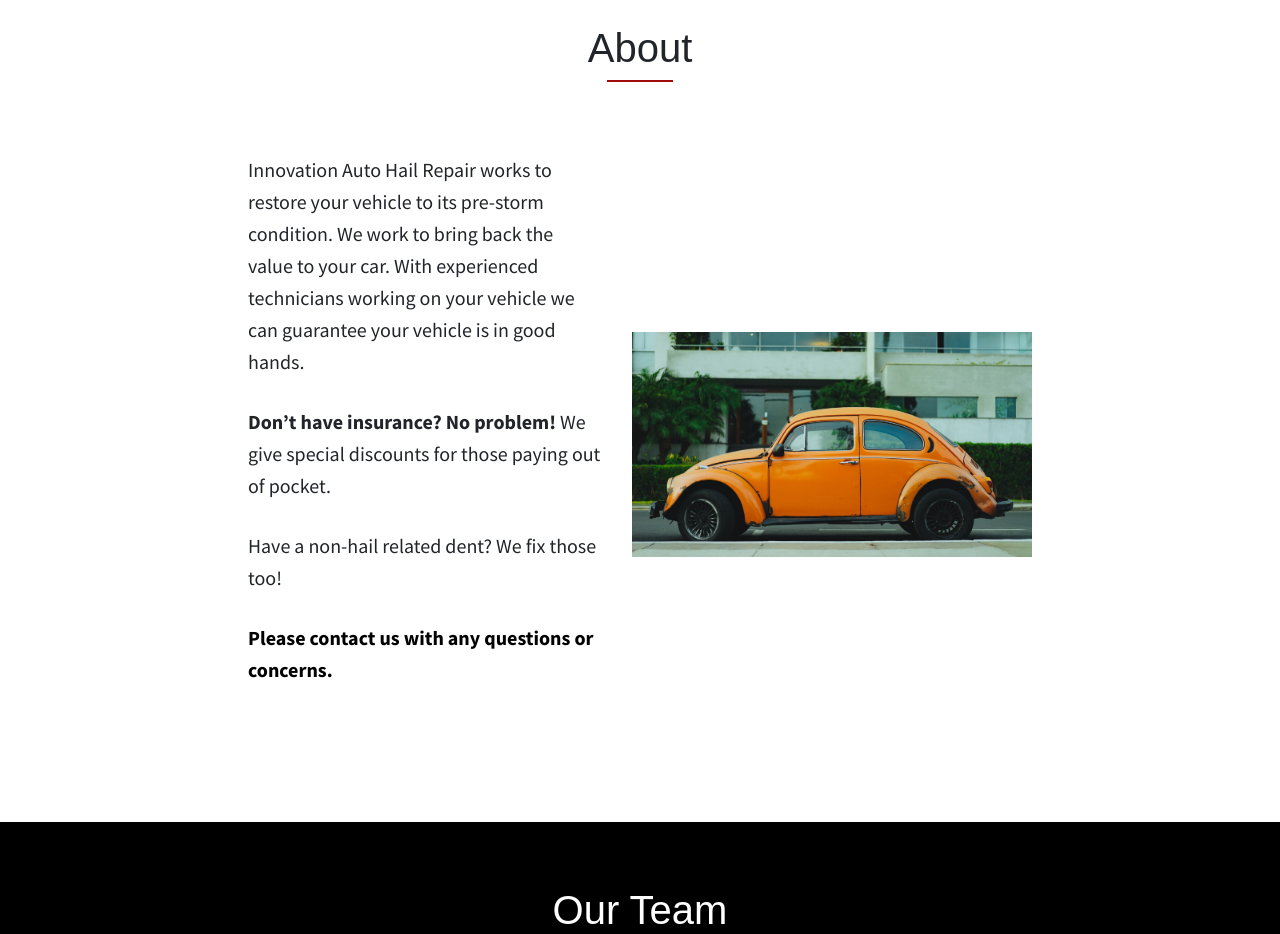
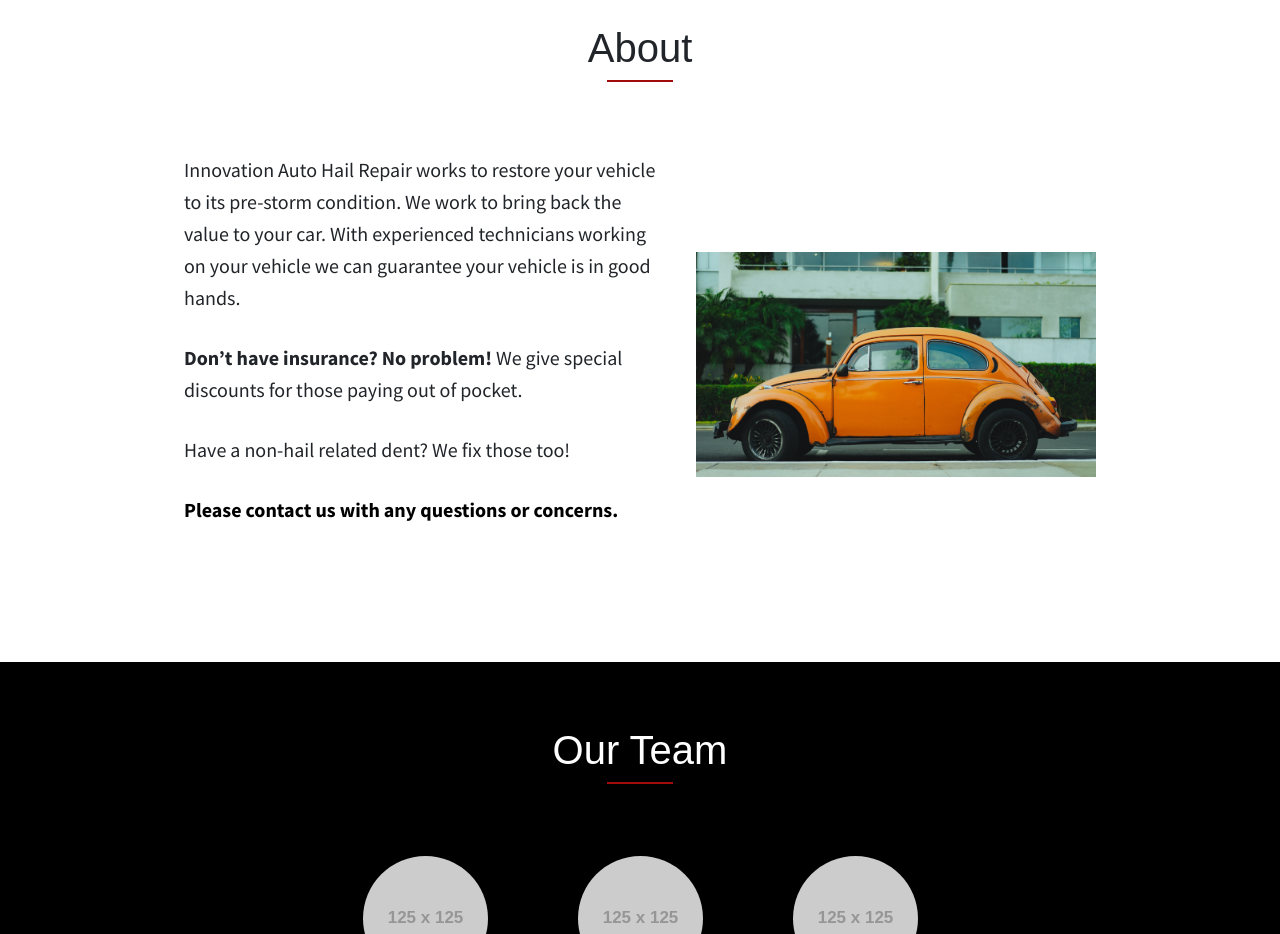
Before and after one commit to JRivera-31/Innovation-Auto-Repair, a Next.js app: page / in a window 1280 px wide. Shown: the part 840-1774 px from the top of the page. Built offline with nearby package versions, Linux system fonts and the light colour scheme; a web font is replaced by a local one.

Commit message:
added media query to fix image display on very small screens, removed unnecessary code

```diff
--- a/components/About/about.module.css
+++ b/components/About/about.module.css
@@ -15,9 +15,6 @@
 }
 
 .container {
-    width: 100%;
-    margin: 1em auto;
-    padding: 0 1.5rem;
     display: flex;
     flex-direction: column;
     text-align: center;
@@ -26,7 +23,7 @@
 .text {
     display: flex;
     flex-direction: column;
-    width: 75vw;
+    width: 80vw;
     margin: 0 auto 1em;
     font-size: 18px;
     line-height: 1.6;
@@ -49,26 +46,24 @@
 }
 
 .imageDiv {
-    margin: 1em auto;
+    margin: 0 auto;
 }
 
 .image {
     height: auto;
-    margin: 0 auto;
 }
 
-@media (min-width: 1024px) {
-
+@media screen and (min-width: 1024px) {
     .text {
-        width: 55vw;
-        margin-right: 1.5em;
+        margin-right: 2em;
         font-size: 20px;
         text-align: left;
     }
 
     .container {
-        width: 65vw;
-        margin: 1.5em auto;
+        width: 75vw;
+        margin: 0 auto;
+        padding: 1.5rem;
         flex-direction: row;
         justify-content: center;
         align-items: center;
@@ -76,7 +71,6 @@
 
     .heading {
         padding: 4em 0 3em 0;
-
     }
 
     .aboutHr {
@@ -87,13 +81,18 @@
         width: 400px;
         margin: 0 auto;
     }
-
-
 }
 
-@media (max-width: 1024px) {
+@media screen and (max-width: 1024px) {
     .image {
         width: 325px;
         margin: 0 auto;
     }
 }
+
+@media screen and (max-width: 350px) {
+    .image {
+        width: 250px;
+        margin: 0 auto;
+    }
+}
```
